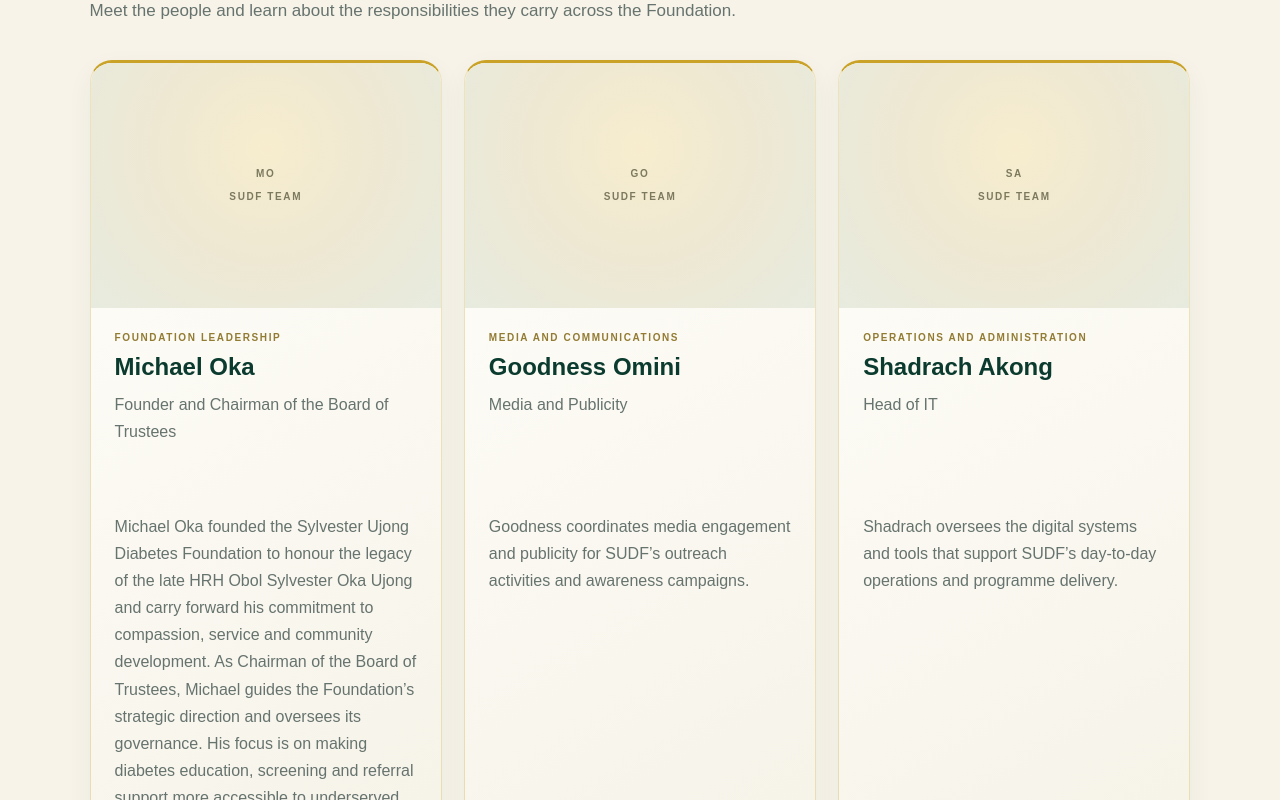
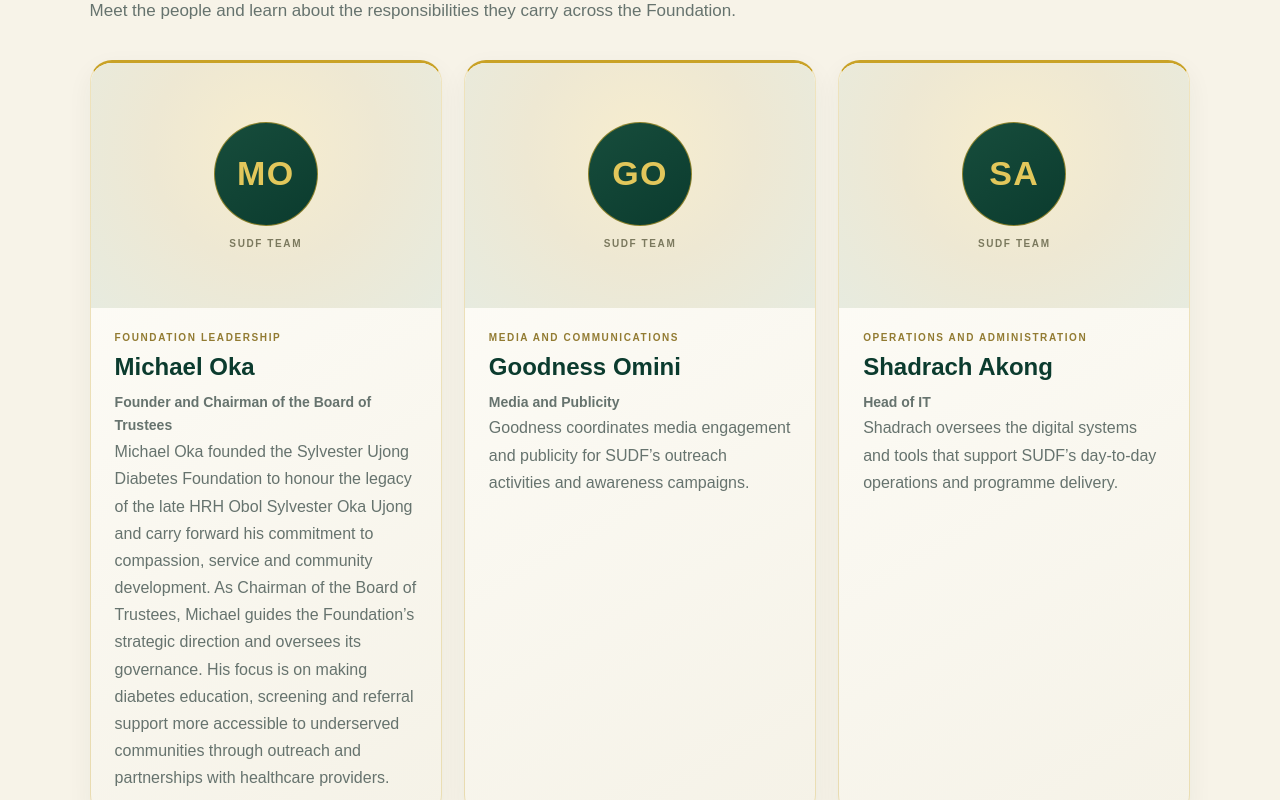
Before and after one commit to AkongShadrach/SUDF-website, a Next.js app: page /team in a window 1280 px wide. Shown: the part 1160-1960 px from the top of the page. Built offline with nearby package versions, Linux system fonts and the light colour scheme.

Commit message:
Style official SUDF team member profile cards

```diff
--- a/app/globals.css
+++ b/app/globals.css
@@ -2848,3 +2848,41 @@ body:has(main > .footer) {
   font-size: clamp(15px, 1.8vw, 18px);
   line-height: 1.75;
 }
+
+/* Official SUDF team profile cards */
+.sudf-team-initials {
+  display:grid;
+  width:104px;
+  height:104px;
+  place-items:center;
+  border:1px solid rgba(201,162,39,.65);
+  border-radius:50%;
+  background:linear-gradient(145deg,#174d3c,#0b3b2e);
+  color:#e2c75b !important;
+  font-size:34px !important;
+  font-weight:800;
+  letter-spacing:.04em !important;
+}
+.sudf-team-card-copy .sudf-team-role {
+  min-height:0;
+  margin:0 0 14px;
+  color:var(--green-2);
+  font-size:14px;
+  font-weight:800;
+  line-height:1.5;
+}
+.sudf-team-card-copy > p:not(.eyebrow) {
+  min-height:0;
+  margin:0;
+  color:var(--muted);
+  line-height:1.7;
+}
+.sudf-team-photo-placeholder > span:last-child {
+  color:#7b795e;
+  font-size:10px;
+  font-weight:800;
+  letter-spacing:.16em;
+}
+@media(max-width:620px) {
+  .sudf-team-card-copy { padding:22px; }
+}
```
